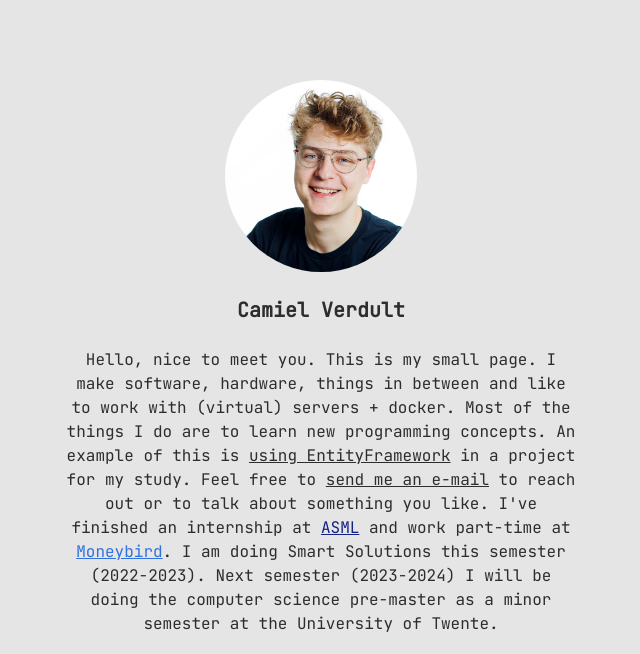
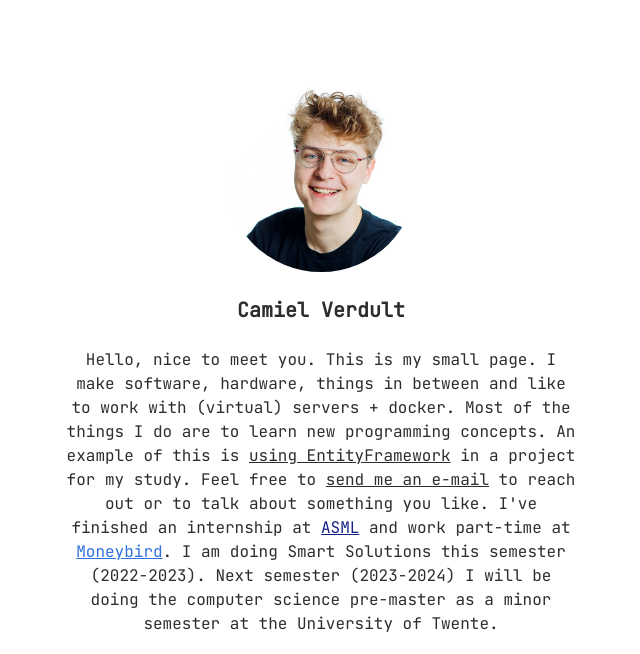
Before and after one commit to camielverdult/camielverdult.com, a plain HTML site: page index.html in a window 1280 px wide. Shown: the top 654 px of the page, without its empty margins (319-959 px from the left). Drawn offline with nearby package versions, Linux system fonts and the light colour scheme.

Commit message:
Update background color for light

```diff
--- a/styles.css
+++ b/styles.css
@@ -3,7 +3,7 @@
 }
 
 :root {
-  --background-color: #e5e5e5;
+  --background-color: white;
   --text-color: rgb(45, 45, 45);
   --internship-color: rgb(20, 34, 134);
   --work-color: rgb(49, 113, 222);
```
